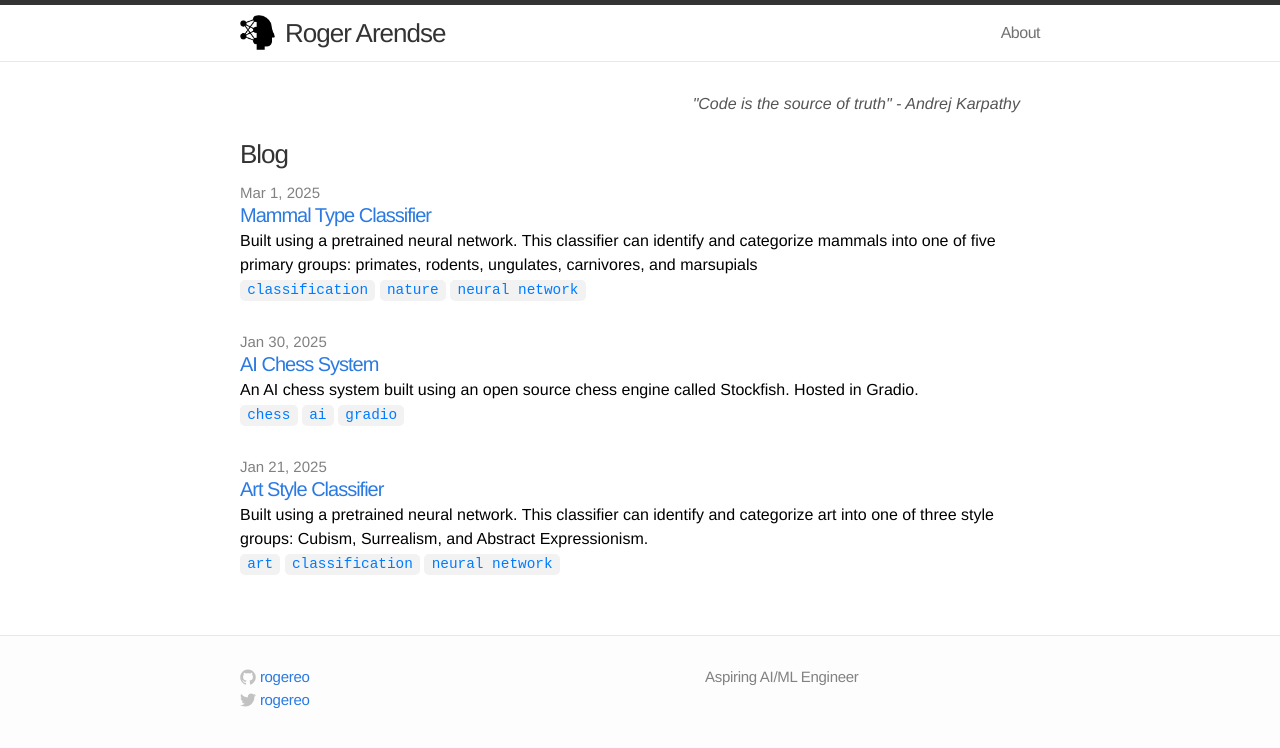
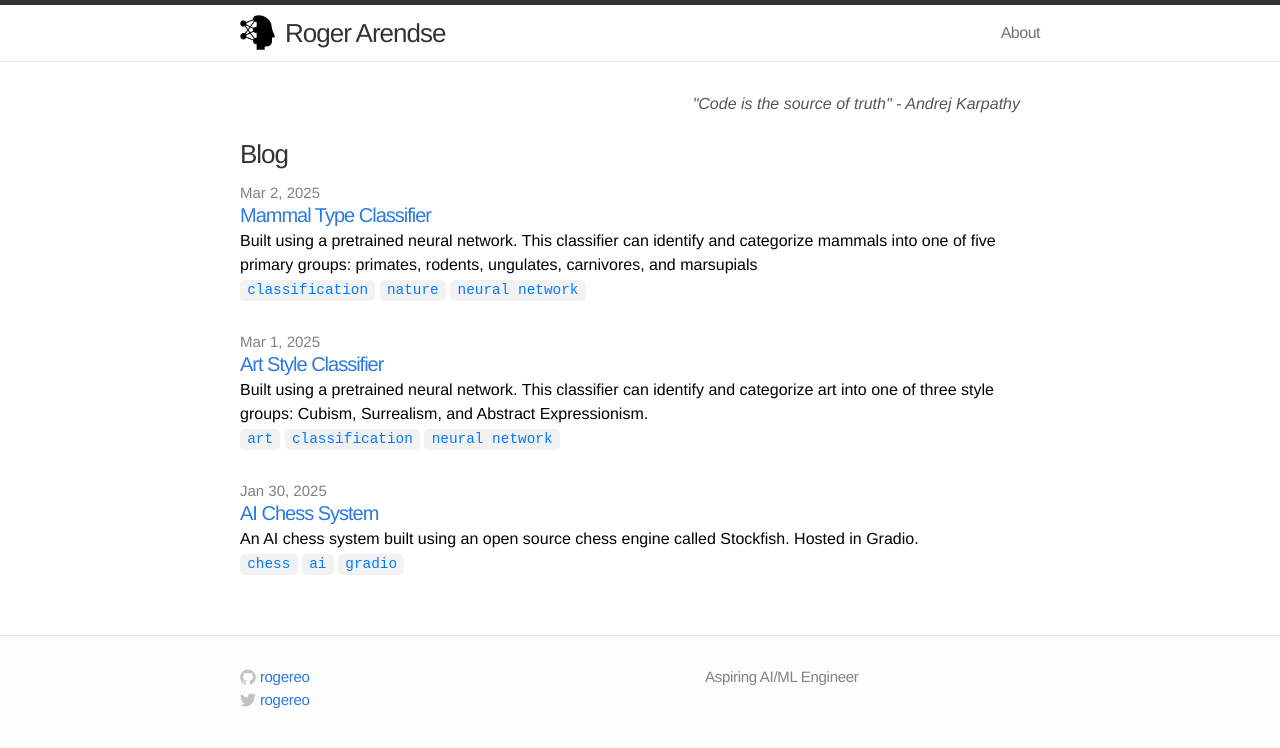
Before and after one commit to rogereo/rogereo.github.io, a Jekyll site: the page built from index.html, in a window 1280 px wide. Shown: the top 748 px of the page. Built offline with Jekyll 4.4.1, drawn with Linux system fonts in a browser that asks for light colours.

Commit message:
blog post

```diff
--- a/_posts/2025-01-21-art-style-classifier.markdown
+++ b/_posts/2025-03-01-art-style-classifier.markdown
@@ -3,7 +3,7 @@ layout: post
 comments: false
 title: "Art Style Classifier"
 excerpt: "Built using a pretrained neural network. This classifier can identify and categorize art into one of three style groups: Cubism, Surrealism, and Abstract Expressionism."
-date:   2025-01-21 00:00:00
+date:   2025-03-01 00:00:00
 mathjax: false
 tags:
   - art
--- a/_posts/2025-03-01-mammal-type-classifier.markdown
+++ b/_posts/2025-03-02-mammal-type-classifier.markdown
@@ -3,7 +3,7 @@ layout: post
 comments: false
 title: "Mammal Type Classifier"
 excerpt: "Built using a pretrained neural network. This classifier can identify and categorize mammals into one of five primary groups: primates, rodents, ungulates, carnivores, and marsupials"
-date:   2025-03-01 00:00:00
+date:   2025-03-02 00:00:00
 mathjax: false
 tags:
   - classification
```
